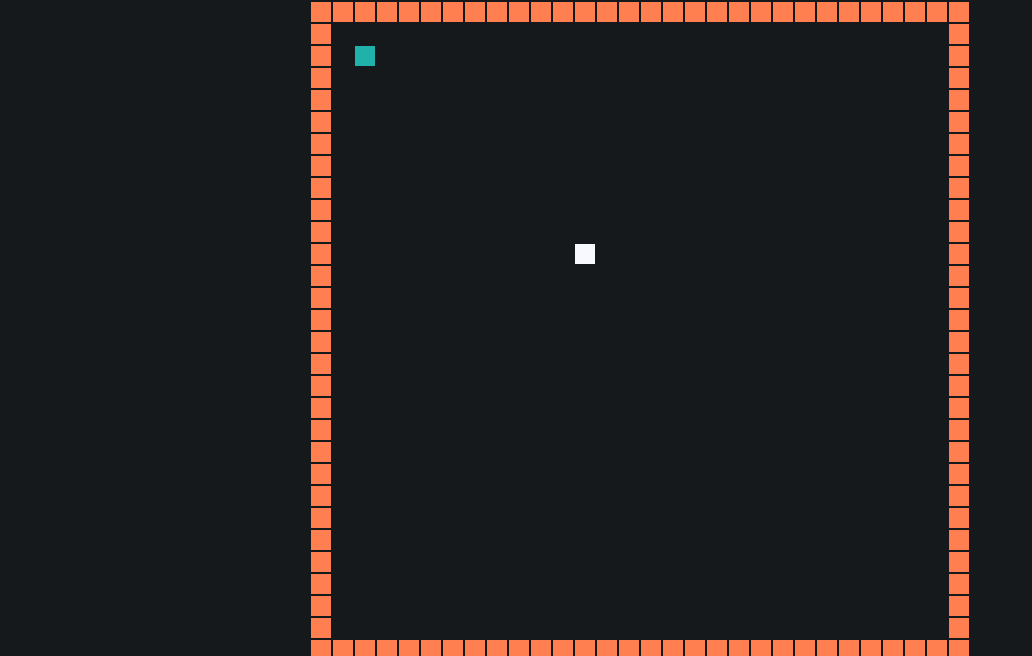
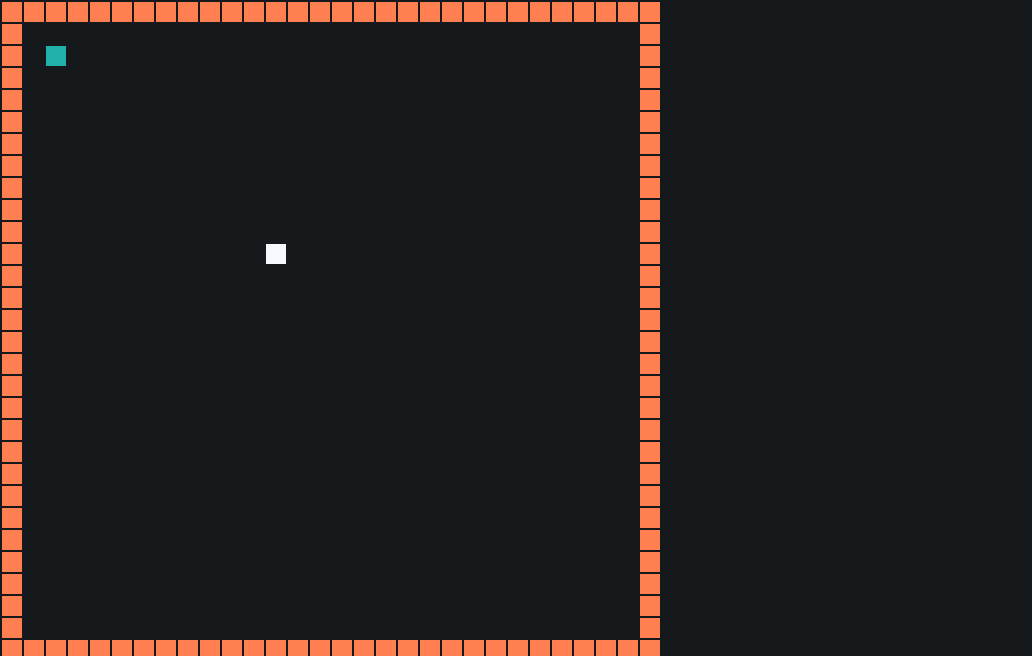
Before and after one commit to Uvacoder/aaa-js-mini-projects-mitul-collect, a plain HTML site: page snake/index.html in a window 1280 px wide. Shown: the top 656 px of the page, without its empty margins (0-1032 px from the left). Drawn offline with Linux system fonts and the light colour scheme.

Commit message:
idk old changes

```diff
--- a/snake/style.css
+++ b/snake/style.css
@@ -1,6 +1,6 @@
 * {
-	margin: 0 auto;
-	padding: 0px;
+	margin: 0;
+	padding: 0;
 }
 
 body {
```
